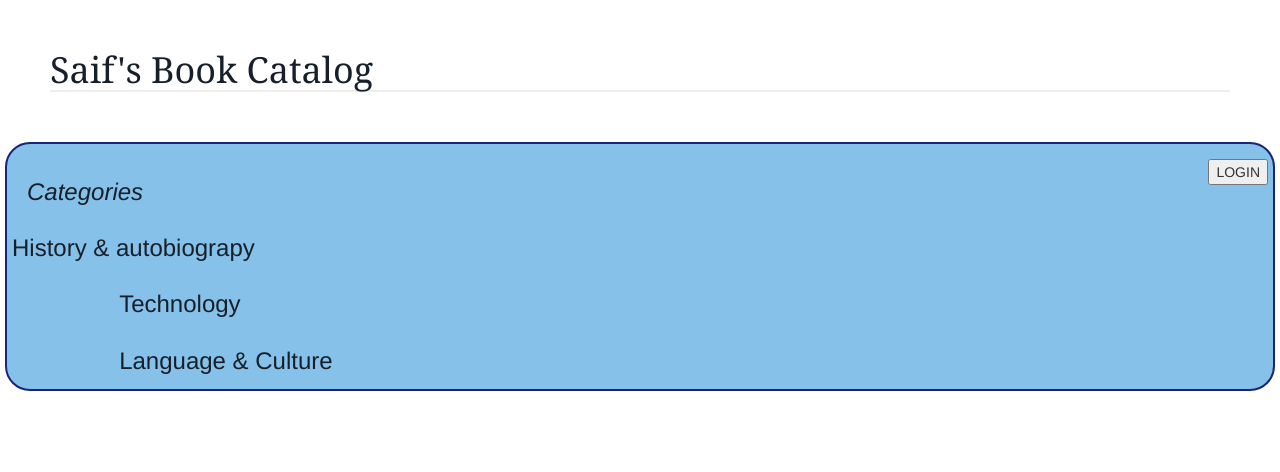
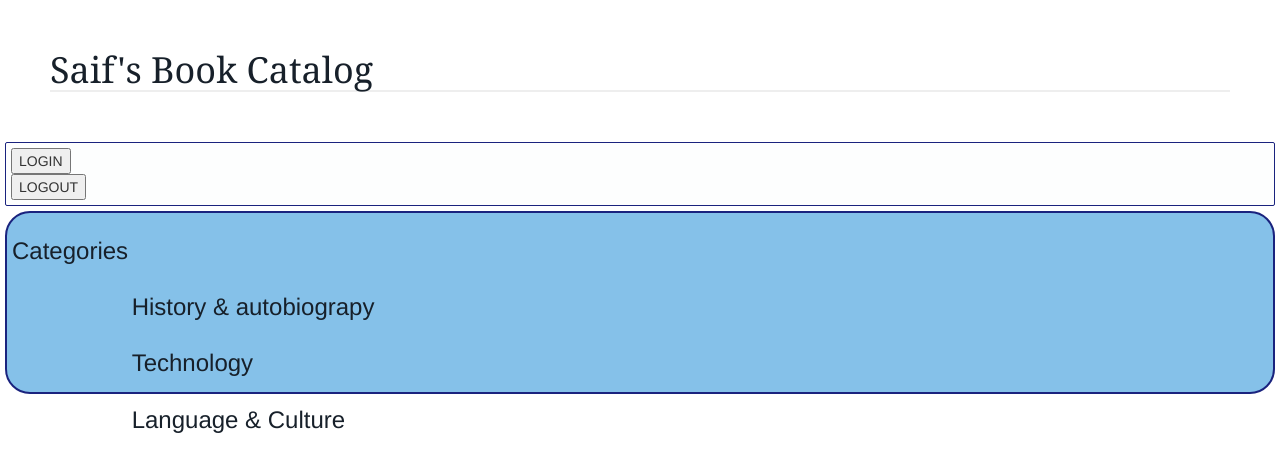
Before and after one commit to saifabdullah/bookcatalog, a Flask app: page / in a window 1280 px wide. Shown: the top 472 px of the page. Run offline with Flask 2, Linux system fonts and the light colour scheme; some libraries are stand-ins or nearby versions.

```diff
--- a/application.py
+++ b/application.py
@@ -152,6 +152,7 @@ def gdisconnect():
         return response
 
 
+
 # Making an API endpoint for books from one category
 @app.route('/cataloghome/<int:bookcategory_id>/books/JSON/')
 def catalogJSON(bookcategory_id):
@@ -196,6 +197,7 @@ def showLogin():
                     for x in xrange(32))
     login_session['state'] = state
     return render_template('login.html', STATE=state)
+
 
 
 
--- a/static/styles.css
+++ b/static/styles.css
@@ -1,10 +1,8 @@
-
-
 h1,
 h2,
 h3,
 h4 {
-     color: #17202A;
+     color: #17202a;
  }
 
 
@@ -54,12 +52,6 @@ a:active {
     color: #195b94;
 }
 
- .container {
-     font-family: sans-serif;
-     background-color: #3498DB;
-;
-
- }
 
  .pane {
      position: relative;
@@ -67,29 +59,36 @@ a:active {
      border-radius: 25px;
      padding: 5px;
      margin: 5px;
-     border-color: #1A237E;
-     background-color: #85C1E9;
+     border-color: #1a237e;
+     height: relative;
+     background-color: #85c1e9;
  }
 
+
 .header {
-     left: 50%;
+     position: relative;
+     border: 1px solid;
+     border-radius: 2px;
+     padding: 5px;
+     margin: 5px;
+     border-color: #1A237E;
+     background-color: #FDFEFE;
+ }
+
+ .subheader {
      text-align: center;
+     font-size: 1.3em;
  }
 
  .login {
-
-
      float: right;
      display: inline-block;
-
 }
-
 .name {
      width: 50%;
      display: inline-block;
      float: left;
 }
-
 
 .author {
      text-align: right;
--- a/templates/home.html
+++ b/templates/home.html
@@ -1,30 +1,10 @@
 {% extends "layout.html" %}
 {% block title %} Catalog Home {% endblock title %}
 {% block body %}
-    <body>
-    <div class = "pane">
-
-
-			<p></p>
-			<p></p>
-
-
-			<p></p>
-			<p></p>
-			<p></p>
-	<div class = "login">
-
-			<form action ="{{url_for('showLogin')}}">
-
-			<input type = "submit" value = "LOGIN">
-			</form>
-
-	</div>
-
+<div class = 'pane'>
   <div class = 'flash'>
   {% with messages = get_flashed_messages() %}
   {% if messages %}
-
      <ul>
      {% for message in messages %}
         <li> <strong> {{ message }} </strong> </li>
@@ -32,29 +12,19 @@
       </ul>
         {% endif %}
         {% endwith %}
-
    </div>
-
-	<div class="col-md-10"><em><h3> Categories</h3></em></div>
+   <h3> Categories</h3>
      {% for i in categories %}
-
    <a href = "{{url_for('cataloghome', bookcategory_id = i.id)}}">
    <div class="row">
-				<div class="col-md-1"></div>
+   </div>
+   <div class="col-md-1">
+   </div>
    <div class="col-md-10 category-list">
 	  <h3>{{i.name}}</h3>
-						<p></p>
-						<p></p>
    </div>
    <div class="col-md-1"></div>
+   </a>
+   {% endfor %}
  </div>
-		</a>
-
-		{% endfor %}
-
-
-</div>
-
 {% endblock body %}
-</body>
-</html>
--- a/templates/layout.html
+++ b/templates/layout.html
@@ -6,13 +6,17 @@
 	<link rel=stylesheet type=text/css href="{{ url_for('static', filename='styles.css') }}">
 	{% block header %}  {% endblock header%}
   </head>
-	<title>{% block title %} {% endblock title %}</title>
-
+  <title>{% block title %} {% endblock title %}
+  </title>
   <body>
     <h1> Saif's Book Catalog </h1>
+	<div class = 'header'>
+	  <form action ="{{url_for('showLogin')}}">
+	  <input type = "submit" value = "LOGIN">
+	  </form>
+	  <form action ="{{url_for('gdisconnect')}}">
+	  <input type = "submit" value = "LOGOUT">
+	  </form>
+	</div>
     {% block body %}
-
-
     {% endblock body %}
-	</body>
-</html>
```
Also changed, not shown: templates/catalog.html (+15 -40 lines), templates/deletebook.html (+11 -20 lines), templates/editbook.html (+16 -28 lines), templates/newbook.html (+4 -38 lines), bookcatalog.db. Lines whose indentation alone changed are shown as unchanged.
